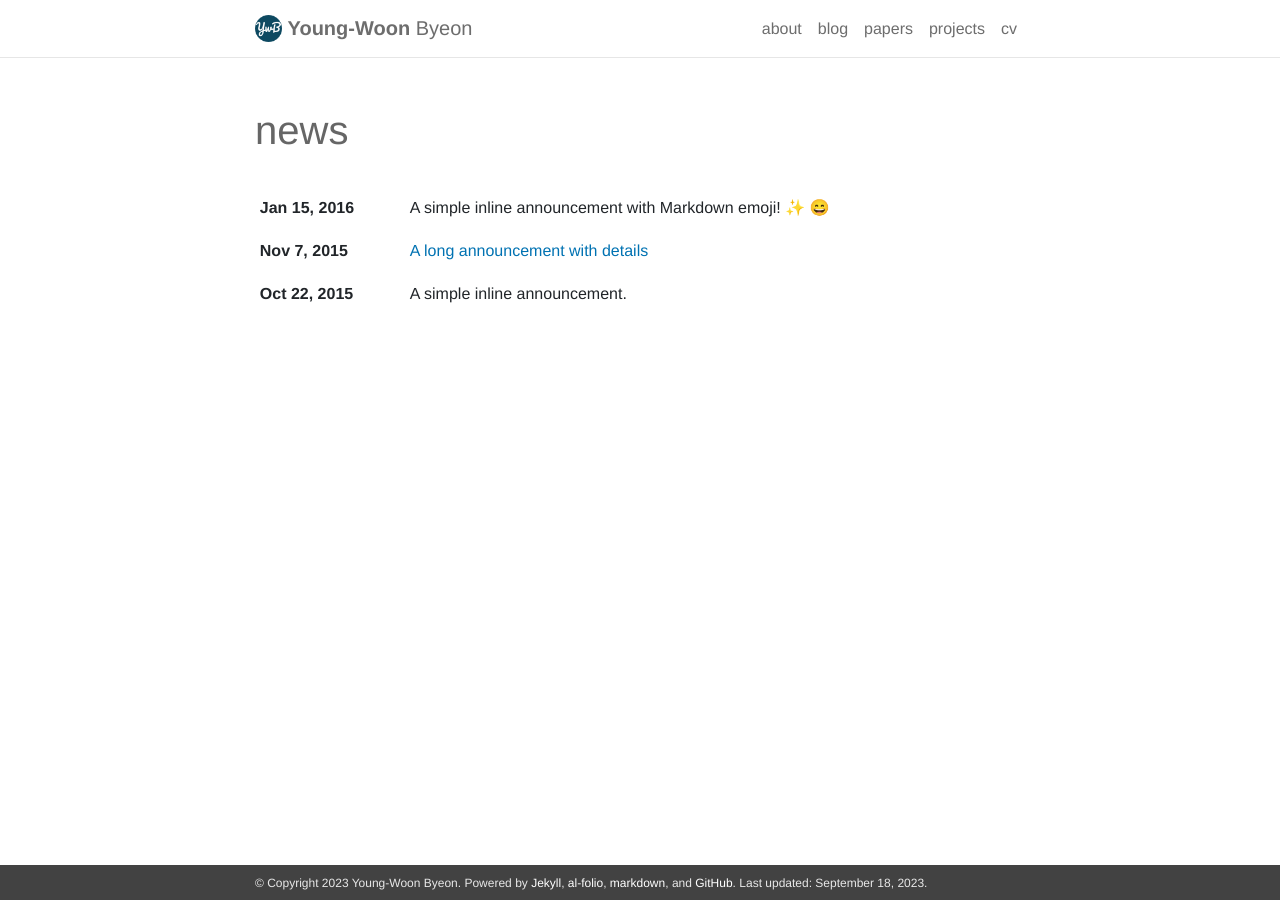
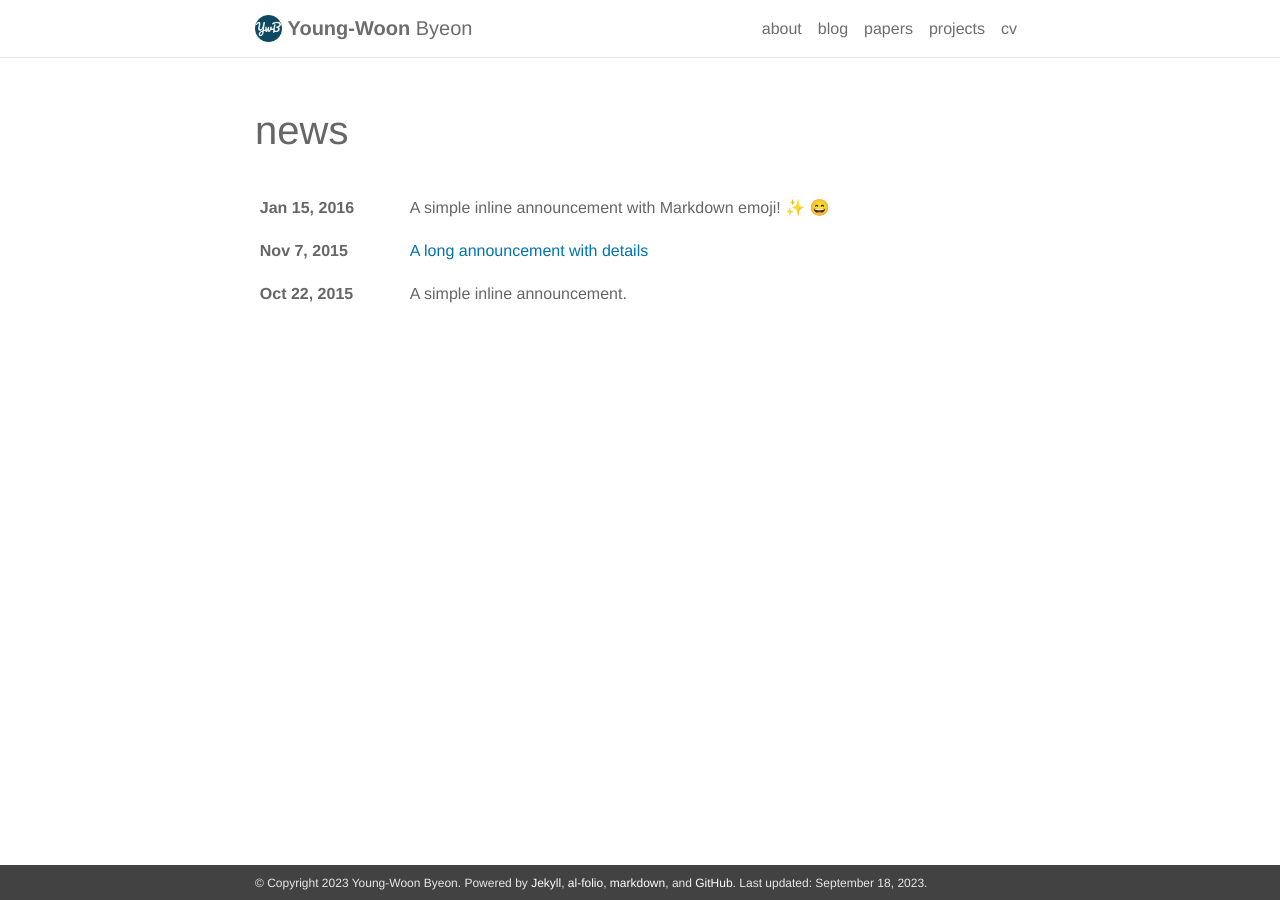
Before and after one commit to ywbyeon/website_ver1.5, a Jekyll site: the page built from news.html, in a window 1280 px wide. Built offline with Jekyll 4.4.1, drawn with Linux system fonts in a browser that asks for light colours; emoji names are drawn with the system emoji font; comment, search, counter and statistics services are not loaded; a style sheet for code colours, icons or effects is not loaded.

Commit message:
assign th --global-text-color

```diff
--- a/_sass/_base.scss
+++ b/_sass/_base.scss
@@ -28,6 +28,7 @@ hr {
 table {
   td,
   th {
+    color: var(--global-text-color);
     font-size: 1rem;
   }
 
```
